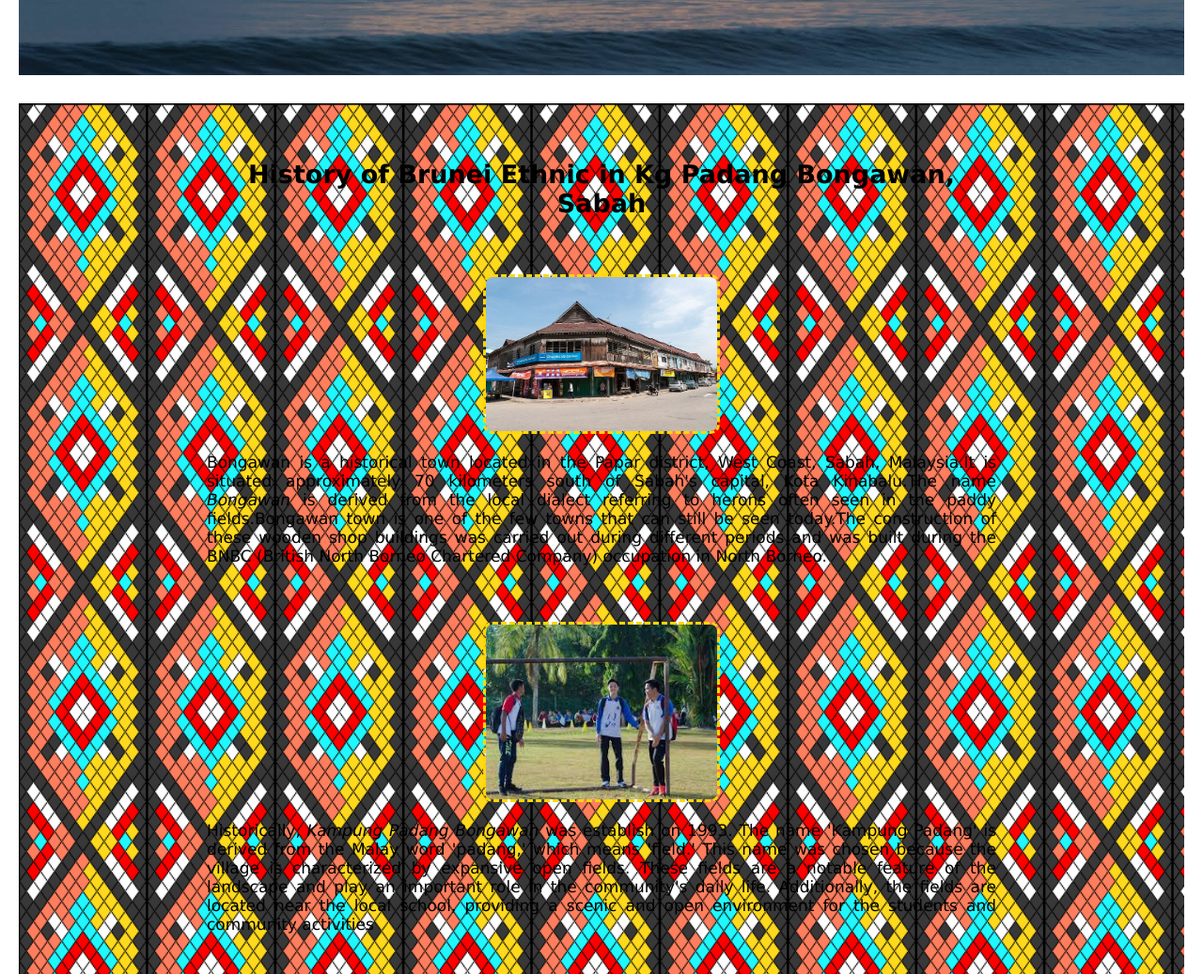
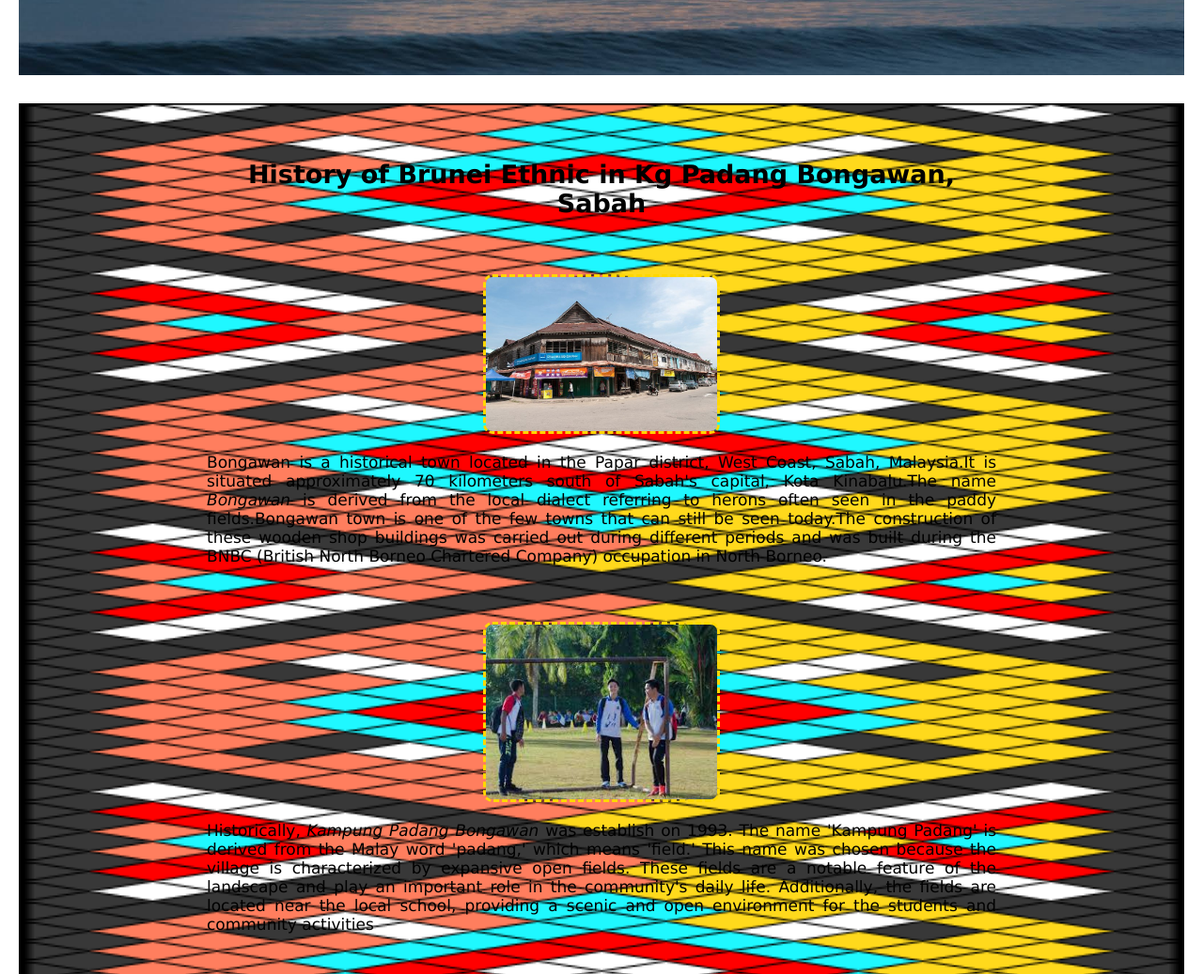
Before and after one commit to 6mayu/bruneiwebsite.github.io, a plain HTML site: page index.html in a window 1280 px wide. Shown: the part 1616-2653 px from the top of the page at 94% size. Drawn offline with Linux system fonts and the light colour scheme.

Commit message:
Update style.css

```diff
--- a/style.css
+++ b/style.css
@@ -145,7 +145,7 @@ header .icons a:hover{
     background-image: url(image/motif\(1\).png), url(image/motif\(1\).png), url(image/blue2.jpg);
     background-repeat: no-repeat;
     background-position: left top, right top, center;
-    background-size: 11% 100%, 11% 100%, 100% 100%;
+    background-size: 100% 100%;
     background-attachment: fixed;
     min-height: 100vh;
     width: 100%;
```
